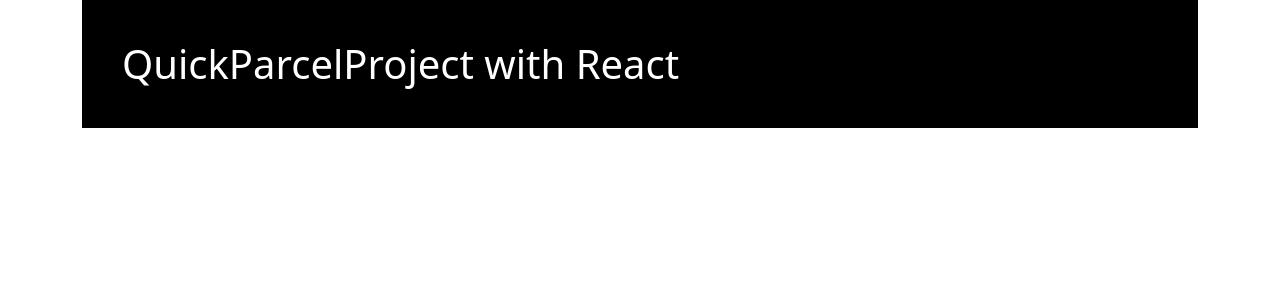
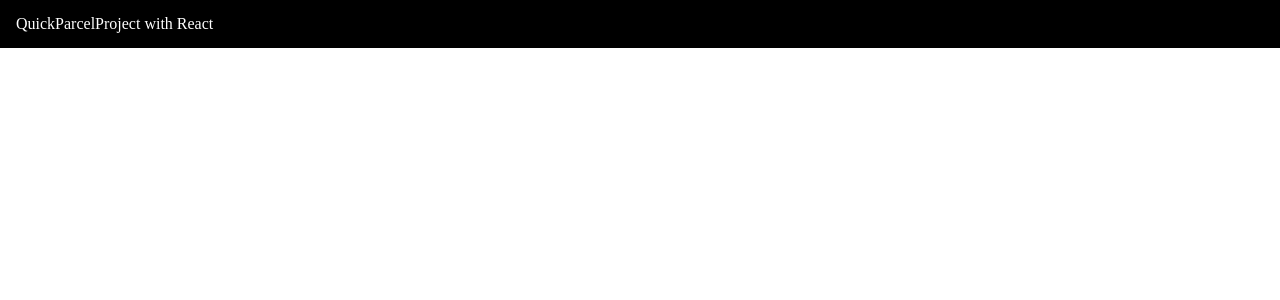
Before and after one commit to pantaflex44/QuickParcelProject, a React (Vite) app: page / in a window 1280 px wide. Shown: the top 300 px of the page. Built offline with nearby package versions, Linux system fonts and the light colour scheme.

Commit message:
Version 1.0.1 Remove Bootstrap CDN link Add SCSS/CSS reset

```diff
--- a/index.html
+++ b/index.html
@@ -7,16 +7,9 @@
 
         <title>QuickParcelProject</title>
 
-        <link
-            href="https://cdn.jsdelivr.net/npm/bootstrap@5.1.3/dist/css/bootstrap.min.css"
-            rel="stylesheet"
-            integrity="sha384-1BmE4kWBq78iYhFldvKuhfTAU6auU8tT94WrHftjDbrCEXSU1oBoqyl2QvZ6jIW3"
-            crossorigin="anonymous"
-        />
-
         <script type="module" src="./index.jsx" defer></script>
     </head>
     <body>
-        <div id="app" class="container"></div>
+        <div id="app"></div>
     </body>
 </html>
--- a/index.jsx
+++ b/index.jsx
@@ -1,6 +1,8 @@
 import React from "react";
 import { render } from "react-dom";
 import { BrowserRouter, Routes, Route } from "react-router-dom";
+
+import "./src/styles/_reset.scss";
 
 import App from "./src/App";
 import { Error404 } from "./src/Errors";
--- a/src/Errors.jsx
+++ b/src/Errors.jsx
@@ -1,5 +1,5 @@
 import React from "react";
 
 export function Error404() {
-    return <div className="alert alert-danger">Erreur 404</div>;
+    return <div className="alert">Erreur 404</div>;
 }
--- /dev/null
+++ b/src/styles/_reset.scss
@@ -0,0 +1,46 @@
+*, *:before, *:after{
+    box-sizing: border-box;
+}
+
+html, body, div, span, object, iframe, figure, h1, h2, h3, h4, h5, h6, p, blockquote, pre, a, code, em, img, small, strike, strong, sub, sup, tt, b, u, i, ol, ul, li, fieldset, form, label, table, caption, tbody, tfoot, thead, tr, th, td, main, canvas, embed, footer, header, nav, section, video{
+    margin: 0;
+    padding: 0;
+    border: 0;
+    font-size: 100%;
+    font: inherit;
+    vertical-align: baseline;
+    text-rendering: optimizeLegibility;
+    -webkit-font-smoothing: antialiased;
+    text-size-adjust: none;
+}
+
+footer, header, nav, section, main{
+    display: block;
+}
+
+body{
+    line-height: 1;
+}
+
+ol, ul{
+    list-style: none;
+}
+
+blockquote, q{
+    quotes: none;
+}
+
+blockquote:before, blockquote:after, q:before, q:after{
+    content: '';
+    content: none;
+}
+
+table{
+    border-collapse: collapse;
+    border-spacing: 0;
+}
+
+input{
+    -webkit-appearance: none;
+    border-radius: 0;
+}
--- a/src/styles/app.scss
+++ b/src/styles/app.scss
@@ -3,3 +3,8 @@
     color: #fff;
     padding: 1em;
 }
+
+.alert {
+    color: red;
+    font-weight: bold;
+}
```
